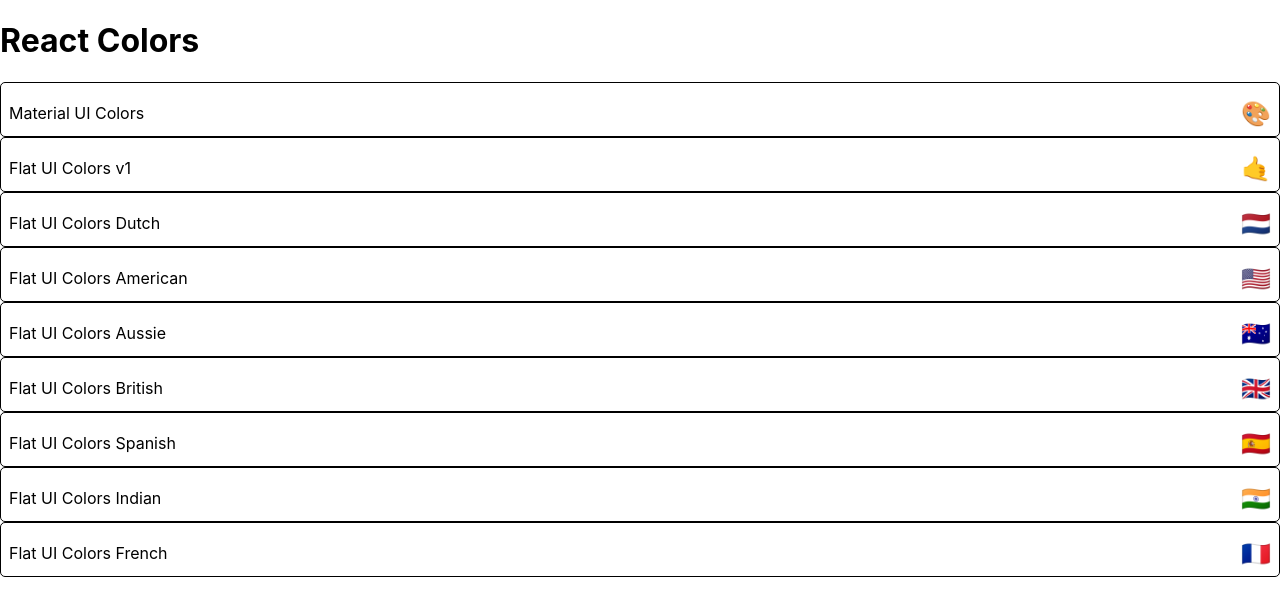
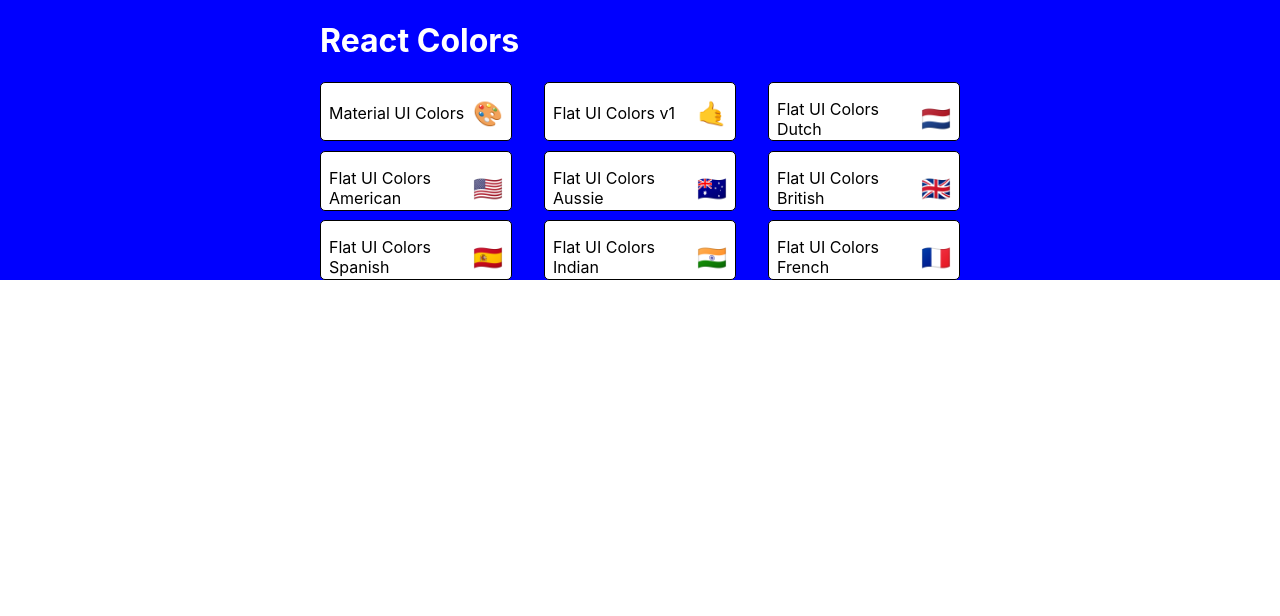
Before and after one commit to shaynemeyer/color-app, a React (Create React App) app: page / in a window 1280 px wide. Shown: the top 616 px of the page. Built offline with nearby package versions, Linux system fonts and the light colour scheme.

Commit message:
Start styling PaletteList withStyles

```diff
--- a/src/PaletteList.js
+++ b/src/PaletteList.js
@@ -1,17 +1,55 @@
 import React, { Component } from 'react';
-import { Link } from 'react-router-dom';
+// import { Link } from 'react-router-dom';
+import { withStyles } from '@material-ui/styles';
 import MiniPalette from './MiniPalette';
+
+const styles = {
+  root: {
+    backgroundColor: 'blue',
+    height: '100%',
+    display: 'flex',
+    alignItems: 'flex-start',
+    justifyContent: 'center'
+  },
+  container: {
+    width: '50%',
+    display: 'flex',
+    alignItems: 'flex-start',
+    flexDirection: 'column',
+    flexWrap: 'wrap'
+  },
+  nav: {
+    display: 'flex',
+    width: '100%',
+    justifyContent: 'space-between',
+    color: 'white'
+  },
+  palettes: {
+    boxSizing: 'border-box',
+    width: '100%',
+    display: 'grid',
+    gridTemplateColumns: 'repeat(3, 30%)',
+    gridGap: '5%'
+  }
+};
 
 class PaletteList extends Component {
   render() {
-    const { palettes } = this.props;
+    const { palettes, classes } = this.props;
 
     return (
-      <div>
-        <h1>React Colors</h1>
-        {palettes.map(palette => (
-          <MiniPalette {...palette} />
-        ))}
+      <div className={classes.root}>
+        <div className={classes.container}>
+          <div className={classes.nav}>
+            <h1>React Colors</h1>
+          </div>
+          <div className={classes.palettes}>
+            {palettes.map(palette => (
+              <MiniPalette {...palette} />
+            ))}
+          </div>
+        </div>
+
         {/* <p>
 //   <Link to={`/palette/${palette.id}`}>{palette.paletteName}</Link>
 // </p>*/}
@@ -20,4 +58,4 @@ class PaletteList extends Component {
   }
 }
 
-export default PaletteList;
+export default withStyles(styles)(PaletteList);
```
